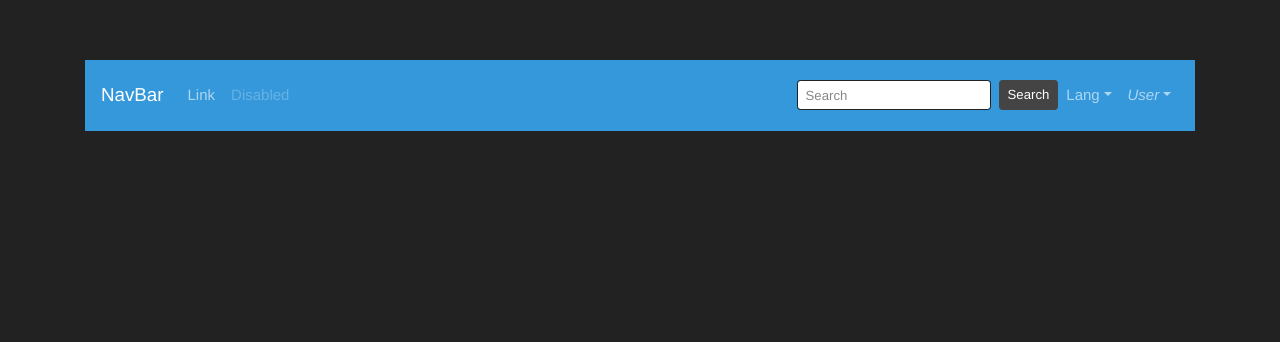
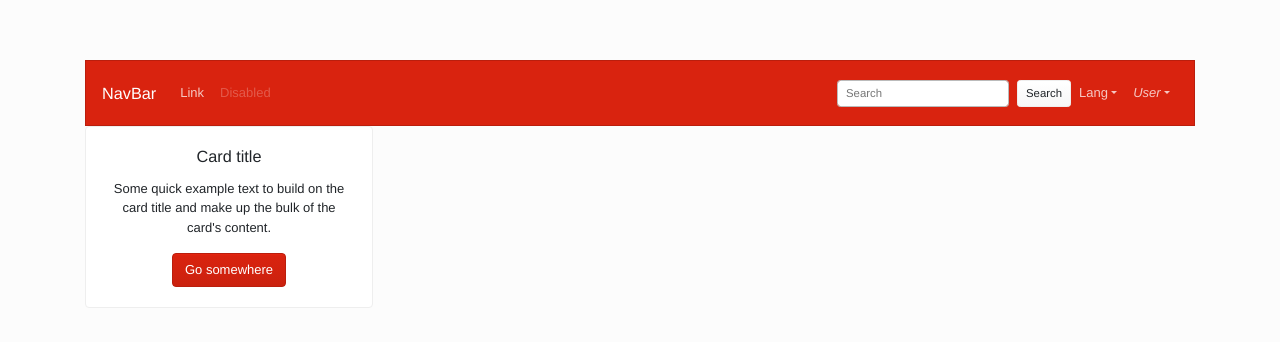
Before and after one commit to froilanenriquez3/FroilanEnriquezDWEC, a Vue app in the folder portfolio/froilan-portfolio/: page / in a window 1280 px wide. Shown: the top 342 px of the page. Built offline with nearby package versions, Linux system fonts and the light colour scheme.

Commit message:
sample card component

```diff
--- a/portfolio/froilan-portfolio/src/App.vue
+++ b/portfolio/froilan-portfolio/src/App.vue
@@ -2,19 +2,22 @@
   <div id="app">
     <!-- <img alt="Vue logo" src="./assets/logo.png" /> -->
     <!-- <HelloWorld msg="Welcome to Your Vue.js App" /> -->
-    <Navbar />
+    <Navbar id="navbar"/>
+    <Card id="card"/>
   </div>
 </template>
 
 <script>
 // import HelloWorld from "./components/HelloWorld.vue";
 import Navbar from "./components/Navbar.vue";
+import Card from "./components/Card.vue";
 
 export default {
   name: "App",
   components: {
     // HelloWorld,
     Navbar,
+    Card
   },
 };
 </script>
@@ -27,5 +30,8 @@ export default {
   text-align: center;
   /* color: #2c3e50; */
   margin-top: 60px;
+
+
+
 }
 </style>
--- /dev/null
+++ b/portfolio/froilan-portfolio/src/components/Card.vue
@@ -0,0 +1,26 @@
+<template>
+  <div class="container">
+    <div class="card" style="width: 18rem">
+
+      <div class="card-body">
+        <h5 class="card-title">Card title</h5>
+        <p class="card-text">
+          Some quick example text to build on the card title and make up the
+          bulk of the card's content.
+        </p>
+        <a href="#" class="btn btn-primary">Go somewhere</a>
+      </div>
+    </div>
+  </div>
+</template>
+<script>
+export default {
+  data() {
+    return {};
+  },
+  setup() {},
+};
+</script>
+
+<style scoped>
+</style>
--- a/portfolio/froilan-portfolio/src/components/Navbar.vue
+++ b/portfolio/froilan-portfolio/src/components/Navbar.vue
@@ -1,6 +1,6 @@
 <template>
   <div class="container">
-    <b-navbar toggleable="lg" type="dark" variant="info">
+    <b-navbar toggleable="lg" type="dark" variant="primary">
       <b-navbar-brand href="#">NavBar</b-navbar-brand>
 
       <b-navbar-toggle target="nav-collapse"></b-navbar-toggle>
--- a/portfolio/froilan-portfolio/src/styles/app.scss
+++ b/portfolio/froilan-portfolio/src/styles/app.scss
@@ -3,7 +3,7 @@
 
 // Variables
 // @import 'variables';
-@import "~bootswatch/dist/darkly/variables";
+@import "~bootswatch/dist/simplex/variables";
 
 // Define variable defaults
 // $body-bg: #000;
@@ -12,5 +12,5 @@
 // Then import Bootstrap an BootstrapVue SCSS files (order is important)
 @import "../../node_modules/bootstrap/scss/bootstrap.scss";
 //Bootswatch
-@import "~bootswatch/dist/darkly/bootswatch";
+@import "~bootswatch/dist/simplex/bootswatch";
 @import "../../node_modules/bootstrap-vue/src/index.scss";
```
Also changed, not shown: 1 other file (tests, documents, lock files or other folders).
